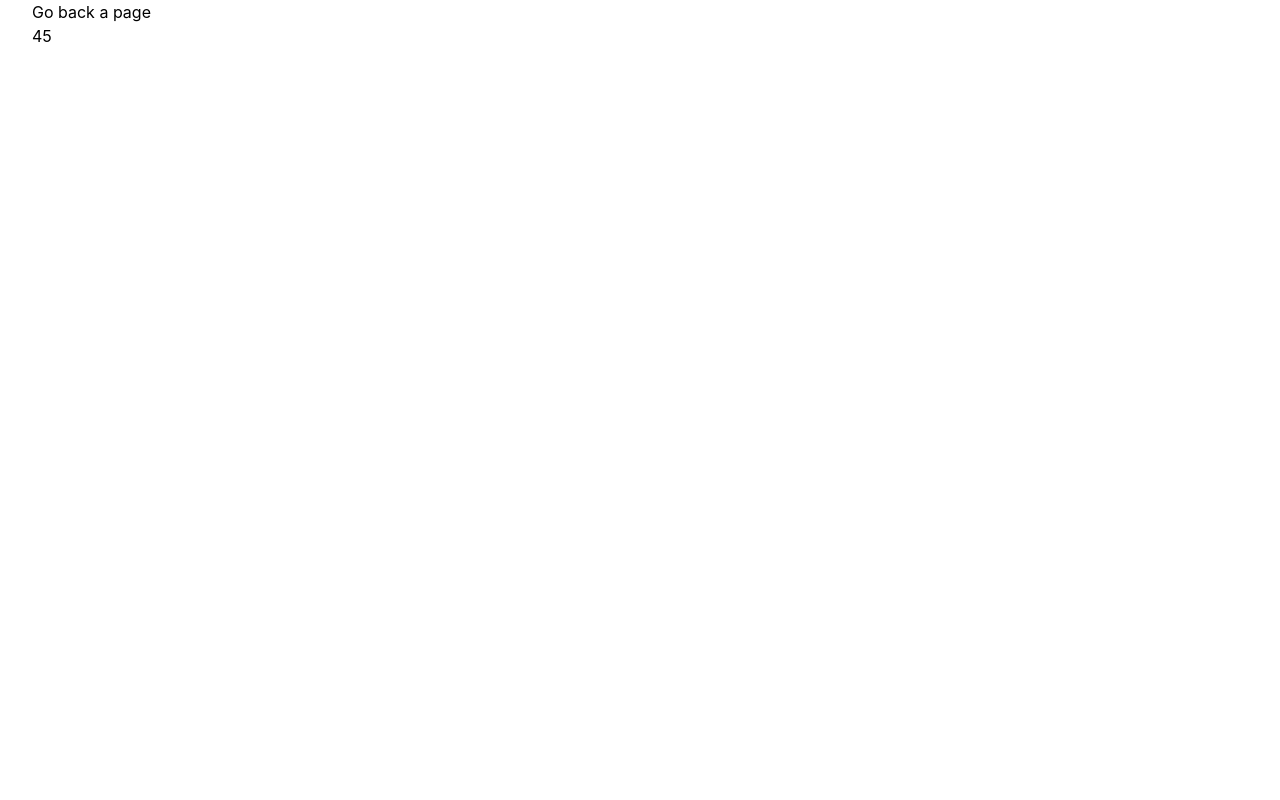
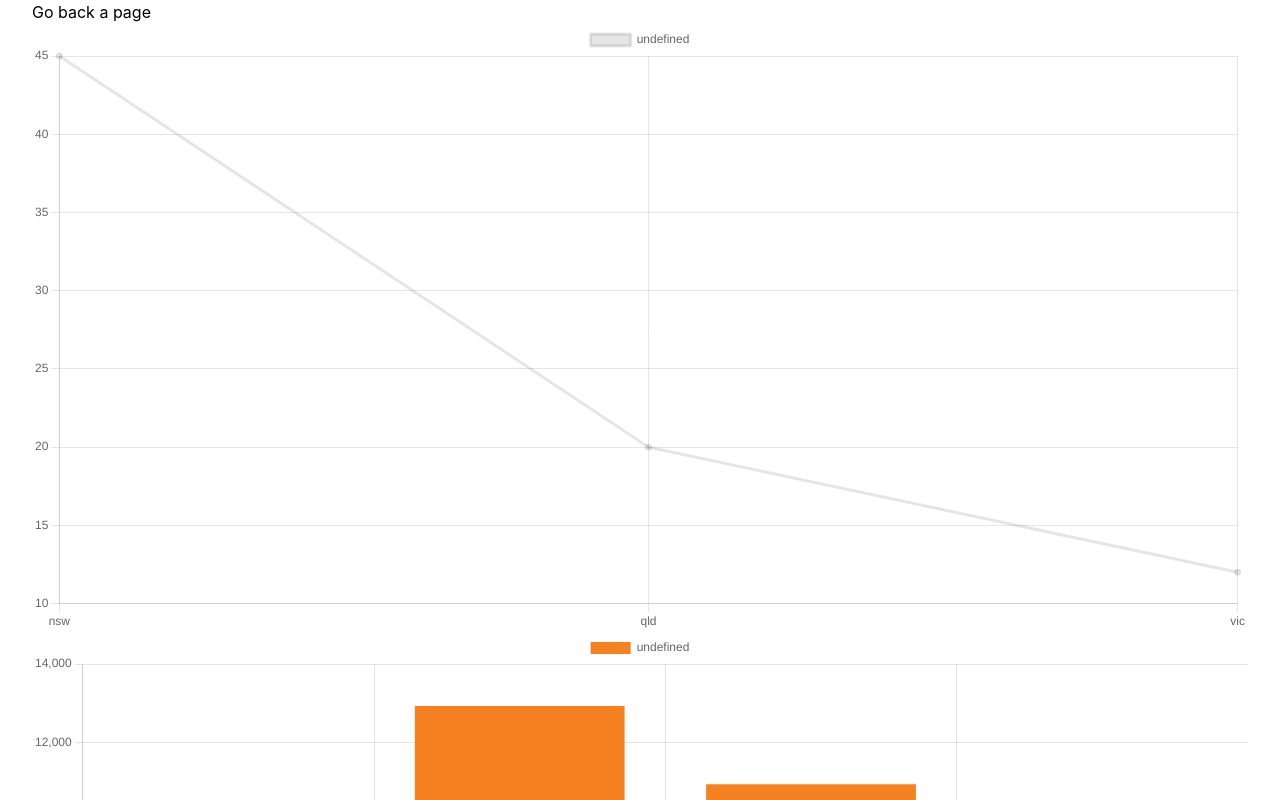
Before and after one commit to Kalashnikkov/getter-test, a Next.js app: page /sales-dashboard in a window 1280 px wide. Shown: the top 800 px of the page. Built offline with nearby package versions, Linux system fonts and the light colour scheme.

Commit message:
Data fleshing function written

```diff
--- a/pages/Line.js
+++ b/pages/Line.js
@@ -1,24 +1,31 @@
 import React from 'react';
-import {Line} from 'react-chartjs-2';
+import {Line, Bar} from 'react-chartjs-2';
 import Chart from 'chart.js/auto'
 
 function formatData (input) {
-
+  const labels = Object.keys(input)
+  const rawData = Object.values(input)
+  var datasets = []
+  var obj = { data: rawData }
+  datasets.push(obj)
+  return {
+    labels,
+    datasets
+  }
 }
 
 export default (orders) => ({
   render() {
     return (
       <div>
-        {/* <Line
-          data={formatData(orders.orders)}
+        <Line
+          data={formatData(orders.orders[0])}
           width={400}
           height={200}
           options={{
             maintainAspectRatio: true
           }}
-        /> */}
-        {orders.orders[0].nsw}
+        />
       </div>
     );
   }
--- a/pages/sales-dashboard.js
+++ b/pages/sales-dashboard.js
@@ -68,7 +68,7 @@ export default function Dashboard() {
                 <a>Go back a page</a>
             </Link>
             <OrdersContent/>
-            {/* <RevenueContent/> */}
+            <RevenueContent/>
             </h1>
         </div>
     )
```
